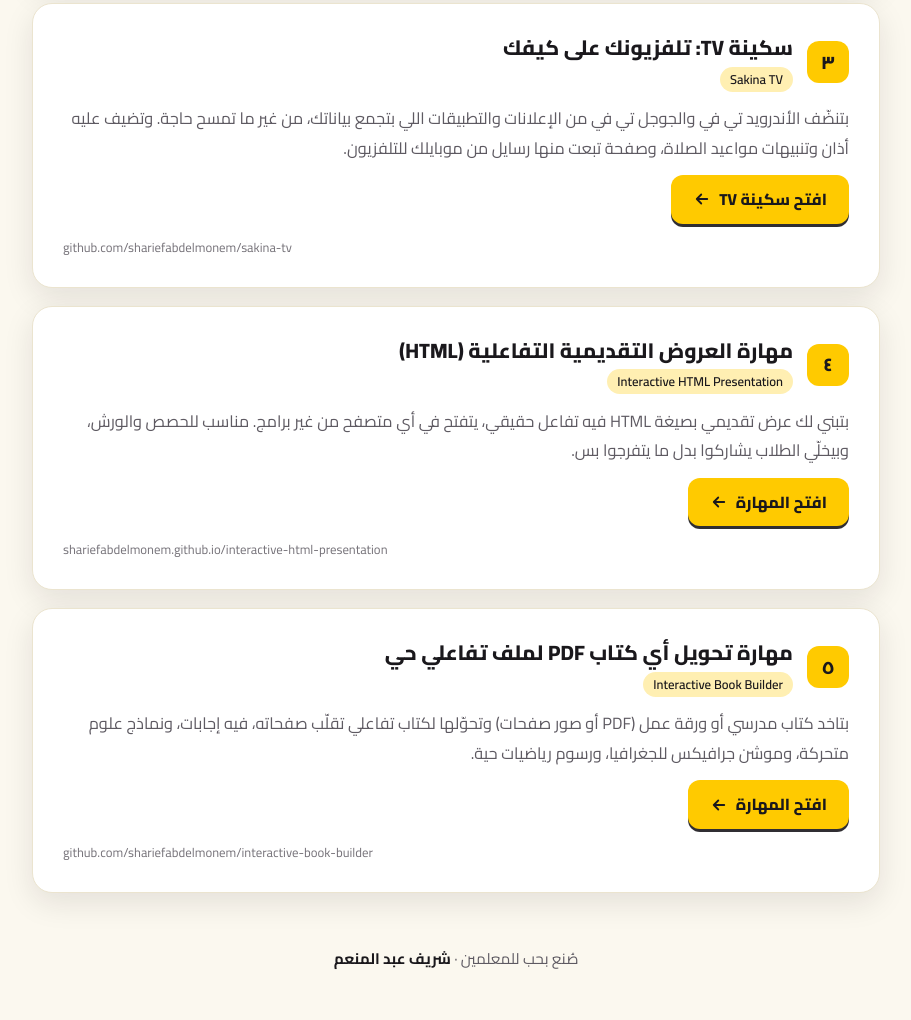
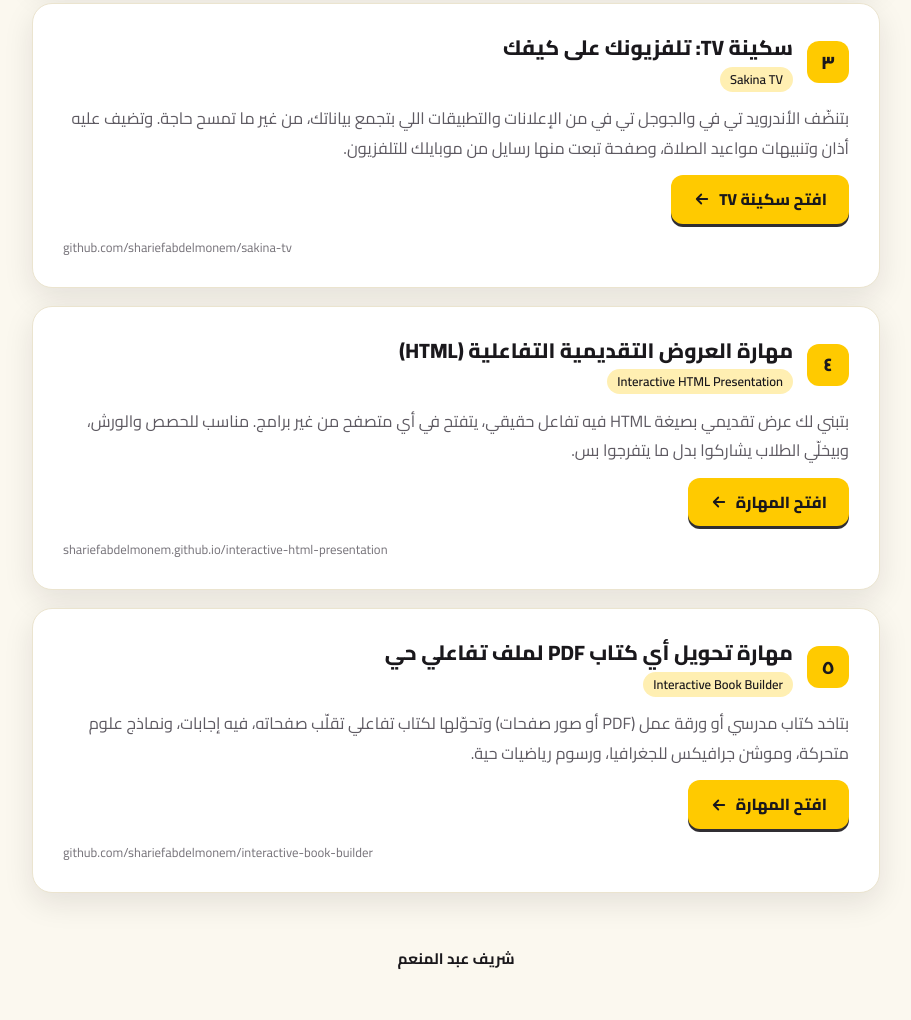
Before and after one commit to shariefabdelmonem/shariefabdelmonem.github.io, a plain HTML site: page index.html in a window 1280 px wide. Shown: the part 974-1994 px from the top of the page, without its empty margins (184-1095 px from the left). Drawn offline with Linux system fonts and the light colour scheme.

Commit message:
حذف عبارة الفوتر
Co-Authored-By: Claude Sonnet 5.5 <noreply@anthropic.com>
Claude-Session: https://claude.ai/code/session_01DKMy9Zuu6BMnzaqPyXwAZJ

```diff
--- a/index.html
+++ b/index.html
@@ -129,6 +129,6 @@ footer b{color:var(--ink)}
   </div>
 </main>
 
-<footer>صُنع بحب للمعلمين · <b>شريف عبد المنعم</b></footer>
+<footer><b>شريف عبد المنعم</b></footer>
 </body>
 </html>
```
